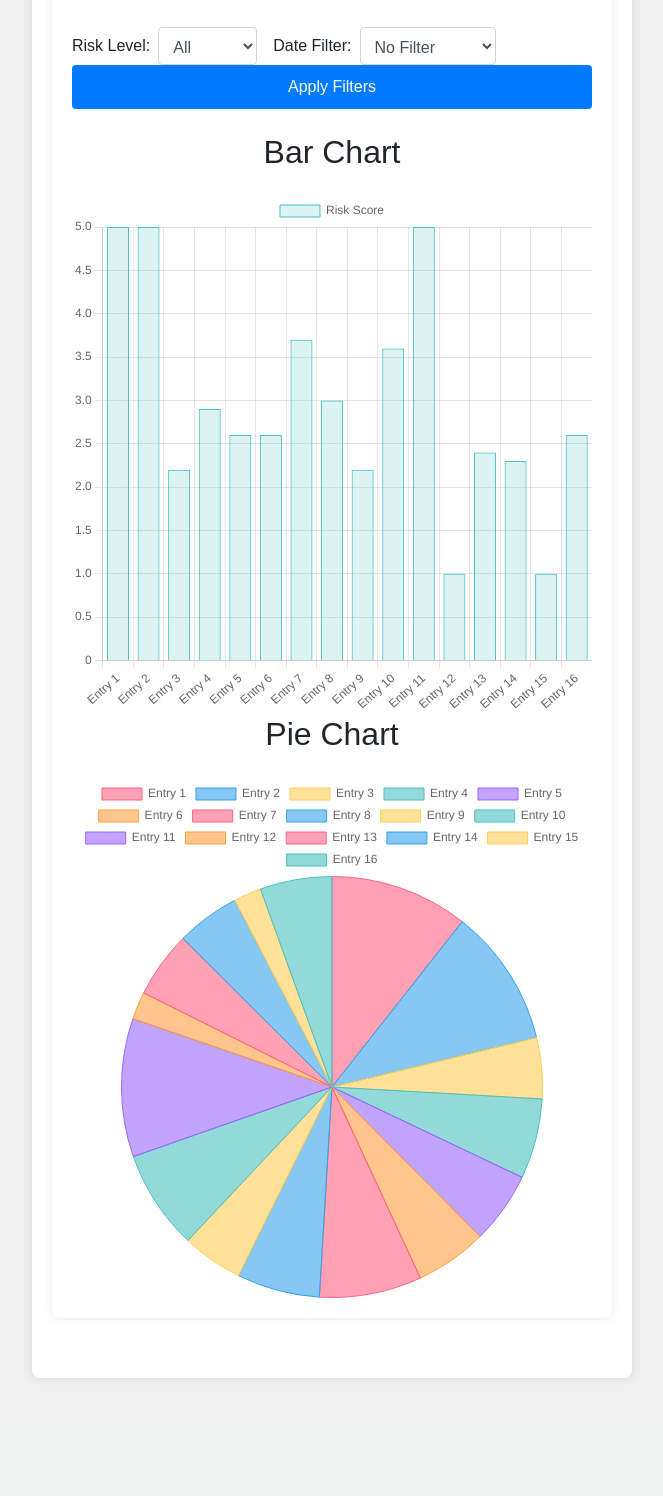
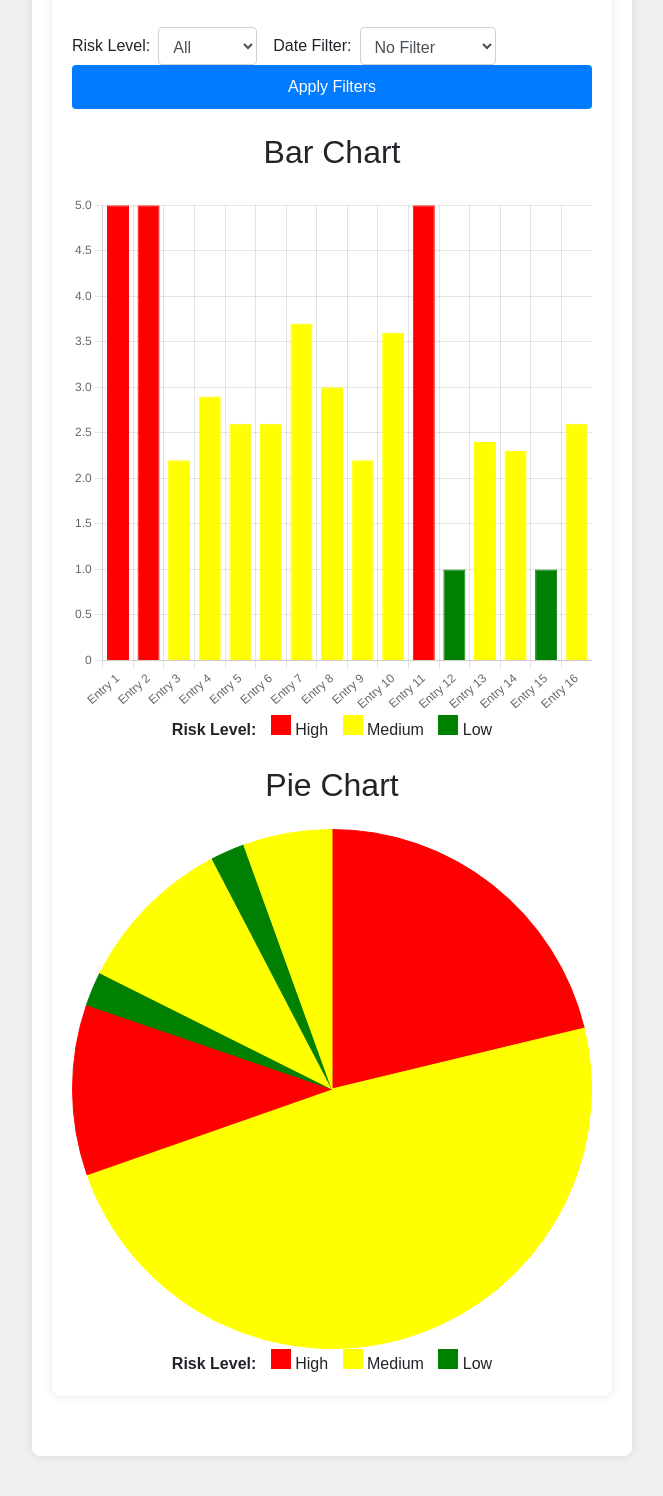
Before and after one commit to SujayGowda12/Website, a Flask app: page /chart in a window 1280 px wide. Shown: the part 205-1701 px from the top of the page, without its empty margins (308-971 px from the left). Before the commit the page ends 1583 px from the top, so only its background shows below. Run offline with Flask 3, Linux system fonts and the light colour scheme; a user stored in the database is signed in; some libraries are stand-ins or nearby versions.

Commit message:
Adjusting the graphs

```diff
--- a/app.py
+++ b/app.py
@@ -164,14 +164,16 @@ def chart():
 
     filtered_risks = query.all()
 
-    # Ensure risk_scores and risk_labels are always defined (default to empty list if no data)
+    # Prepare arrays for the charts: scores, labels, and colors.
     risk_scores = [r.risk_score for r in filtered_risks] if filtered_risks else []
     risk_labels = [f"Entry {i+1}" for i in range(len(filtered_risks))] if filtered_risks else []
+    risk_colors = [r.risk_color for r in filtered_risks] if filtered_risks else []
 
     return render_template(
         'chart.html',
         risk_scores=risk_scores,
         risk_labels=risk_labels,
+        risk_colors=risk_colors,
         selected_risk_level=risk_level_filter,
         selected_date_filter=date_filter
     )
--- a/templates/chart.html
+++ b/templates/chart.html
@@ -30,10 +30,24 @@
     <!-- Bar Chart -->
     <h2 class="mb-4 text-center">Bar Chart</h2>
     <canvas id="barChart" width="400" height="400"></canvas>
+    <!-- Custom Legend for Bar Chart -->
+    <div class="text-center mb-4">
+        <strong>Risk Level:</strong>
+        <span style="display:inline-block; width:20px; height:20px; background-color:red; margin-left:10px;"></span> High
+        <span style="display:inline-block; width:20px; height:20px; background-color:yellow; margin-left:10px;"></span> Medium
+        <span style="display:inline-block; width:20px; height:20px; background-color:green; margin-left:10px;"></span> Low
+    </div>
 
     <!-- Pie Chart -->
     <h2 class="mb-4 text-center">Pie Chart</h2>
     <canvas id="pieChart" width="400" height="400"></canvas>
+    <!-- Custom Legend for Pie Chart -->
+    <div class="text-center">
+        <strong>Risk Level:</strong>
+        <span style="display:inline-block; width:20px; height:20px; background-color:red; margin-left:10px;"></span> High
+        <span style="display:inline-block; width:20px; height:20px; background-color:yellow; margin-left:10px;"></span> Medium
+        <span style="display:inline-block; width:20px; height:20px; background-color:green; margin-left:10px;"></span> Low
+    </div>
 </div>
 {% endblock %}
 
@@ -44,24 +58,28 @@
     // Convert Python lists to JavaScript arrays using Jinja2's tojson filter
     const riskScores = {{ risk_scores|tojson }};
     const riskLabels = {{ risk_labels|tojson }};
+    const riskColors = {{ risk_colors|tojson }};
 
-    // ------------------
-    // Bar Chart Setup
-    // ------------------
+    // Bar Chart
     const barCtx = document.getElementById('barChart').getContext('2d');
     new Chart(barCtx, {
         type: 'bar',
         data: {
             labels: riskLabels,
             datasets: [{
-                label: 'Risk Score',
+                label: '',  // Hiding default legend
                 data: riskScores,
-                backgroundColor: 'rgba(75, 192, 192, 0.2)',
-                borderColor: 'rgba(75, 192, 192, 1)',
+                backgroundColor: riskColors,
+                borderColor: riskColors,
                 borderWidth: 1
             }]
         },
         options: {
+            plugins: {
+                legend: {
+                    display: false  // Disable default legend
+                }
+            },
             scales: {
                 y: {
                     beginAtZero: true
@@ -70,40 +88,26 @@
         }
     });
 
-    // ------------------
-    // Pie Chart Setup
-    // ------------------
-    // Define an array of background colors for the pie segments.
-    const backgroundColors = [
-        'rgba(255, 99, 132, 0.6)',
-        'rgba(54, 162, 235, 0.6)',
-        'rgba(255, 206, 86, 0.6)',
-        'rgba(75, 192, 192, 0.6)',
-        'rgba(153, 102, 255, 0.6)',
-        'rgba(255, 159, 64, 0.6)'
-    ];
-    const borderColors = [
-        'rgba(255, 99, 132, 1)',
-        'rgba(54, 162, 235, 1)',
-        'rgba(255, 206, 86, 1)',
-        'rgba(75, 192, 192, 1)',
-        'rgba(153, 102, 255, 1)',
-        'rgba(255, 159, 64, 1)'
-    ];
-
+    // Pie Chart
     const pieCtx = document.getElementById('pieChart').getContext('2d');
     new Chart(pieCtx, {
         type: 'pie',
         data: {
             labels: riskLabels,
             datasets: [{
+                label: '',  // Hiding default legend
                 data: riskScores,
-                backgroundColor: backgroundColors.slice(0, riskScores.length),
-                borderColor: borderColors.slice(0, riskScores.length),
+                backgroundColor: riskColors,
+                borderColor: riskColors,
                 borderWidth: 1
             }]
         },
         options: {
+            plugins: {
+                legend: {
+                    display: false  // Disable default legend
+                }
+            },
             responsive: true
         }
     });
```
